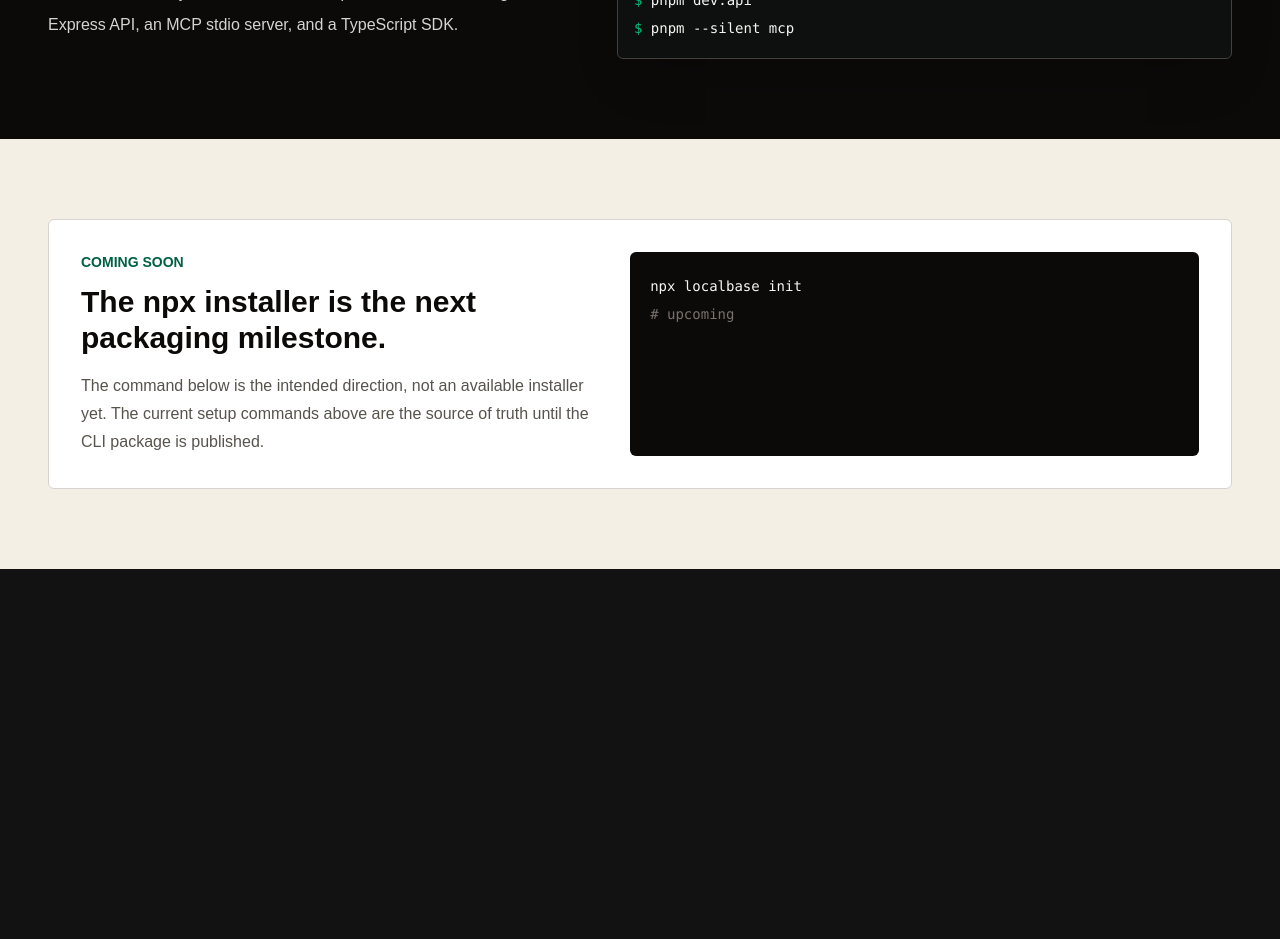
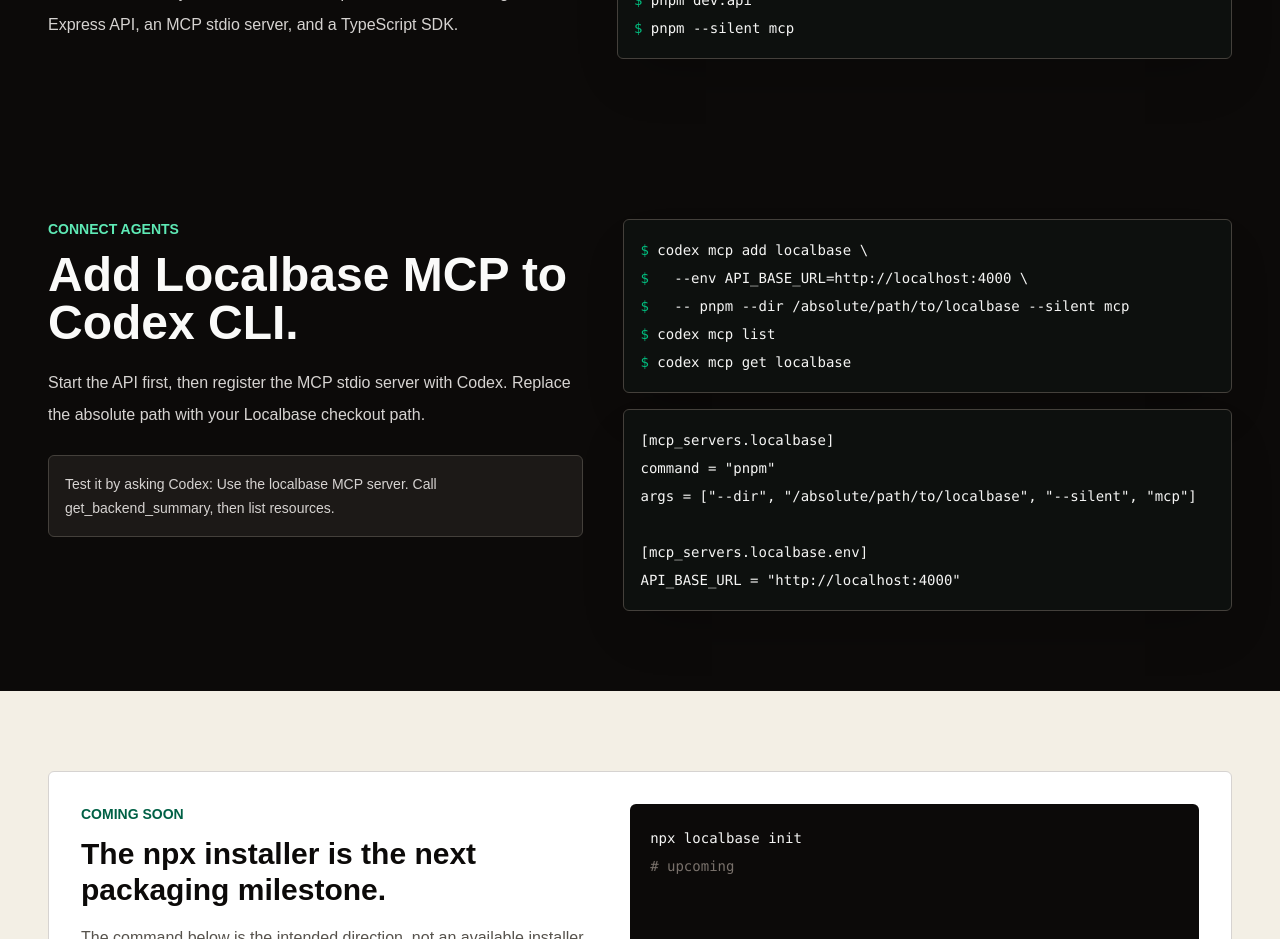
Before and after one commit to heyits-manan/localbase, a Next.js app in the folder apps/web/: page / in a window 1280 px wide. Shown: the part 1840-2779 px from the top of the page. Before the commit the page ends 2409 px from the top, so only its background shows below. Built offline with nearby package versions, Linux system fonts and the light colour scheme.

Commit message:
Add Codex MCP setup instructions

```diff
--- a/apps/web/app/page.tsx
+++ b/apps/web/app/page.tsx
@@ -9,6 +9,23 @@
   "pnpm db:migrate",
   "pnpm dev:api",
   "pnpm --silent mcp"
+];
+
+const codexMcpSteps = [
+  "codex mcp add localbase \\",
+  "  --env API_BASE_URL=http://localhost:4000 \\",
+  "  -- pnpm --dir /absolute/path/to/localbase --silent mcp",
+  "codex mcp list",
+  "codex mcp get localbase"
+];
+
+const codexConfigLines = [
+  "[mcp_servers.localbase]",
+  'command = "pnpm"',
+  'args = ["--dir", "/absolute/path/to/localbase", "--silent", "mcp"]',
+  "",
+  "[mcp_servers.localbase.env]",
+  'API_BASE_URL = "http://localhost:4000"'
 ];
 
 const workflow = [
@@ -186,6 +203,32 @@
         </div>
       </section>
 
+      <section className="bg-stone-950 px-5 py-20 text-stone-50 sm:px-8 lg:px-12">
+        <div className="mx-auto grid max-w-7xl gap-10 lg:grid-cols-[0.88fr_1fr] lg:items-start">
+          <div>
+            <p className="text-sm font-semibold uppercase tracking-normal text-emerald-300">Connect agents</p>
+            <h2 className="mt-3 text-4xl font-semibold tracking-normal sm:text-5xl">Add Localbase MCP to Codex CLI.</h2>
+            <p className="mt-5 leading-8 text-stone-300">
+              Start the API first, then register the MCP stdio server with Codex. Replace the absolute path with your
+              Localbase checkout path.
+            </p>
+            <div className="mt-6 rounded-md border border-stone-700 bg-stone-900 p-4 text-sm leading-6 text-stone-300">
+              Test it by asking Codex: Use the localbase MCP server. Call get_backend_summary, then list resources.
+            </div>
+          </div>
+          <div className="space-y-4">
+            <CodeBlock lines={codexMcpSteps} />
+            <pre className="overflow-x-auto rounded-md border border-stone-700 bg-[#0d100e] p-4 text-sm leading-7 text-stone-100 shadow-2xl shadow-black/20">
+              {codexConfigLines.map((line, index) => (
+                <code className="block whitespace-pre" key={`${line}-${index}`}>
+                  {line || " "}
+                </code>
+              ))}
+            </pre>
+          </div>
+        </div>
+      </section>
+
       <section className="bg-[#f3efe5] px-5 py-20 text-stone-950 sm:px-8 lg:px-12" id="npx">
         <div className="mx-auto grid max-w-7xl gap-8 rounded-md border border-stone-300 bg-white p-6 md:grid-cols-[1fr_1.1fr] md:p-8">
           <div>
```
